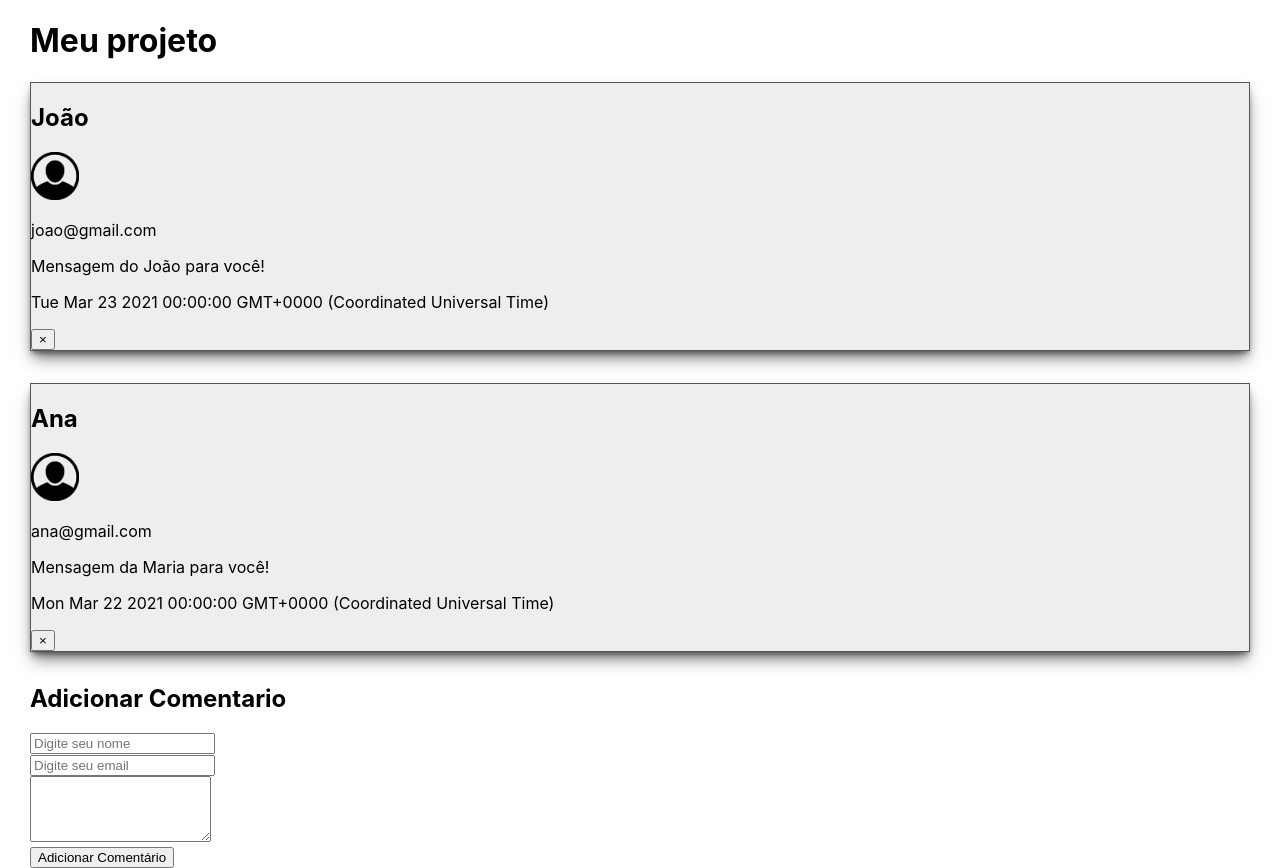
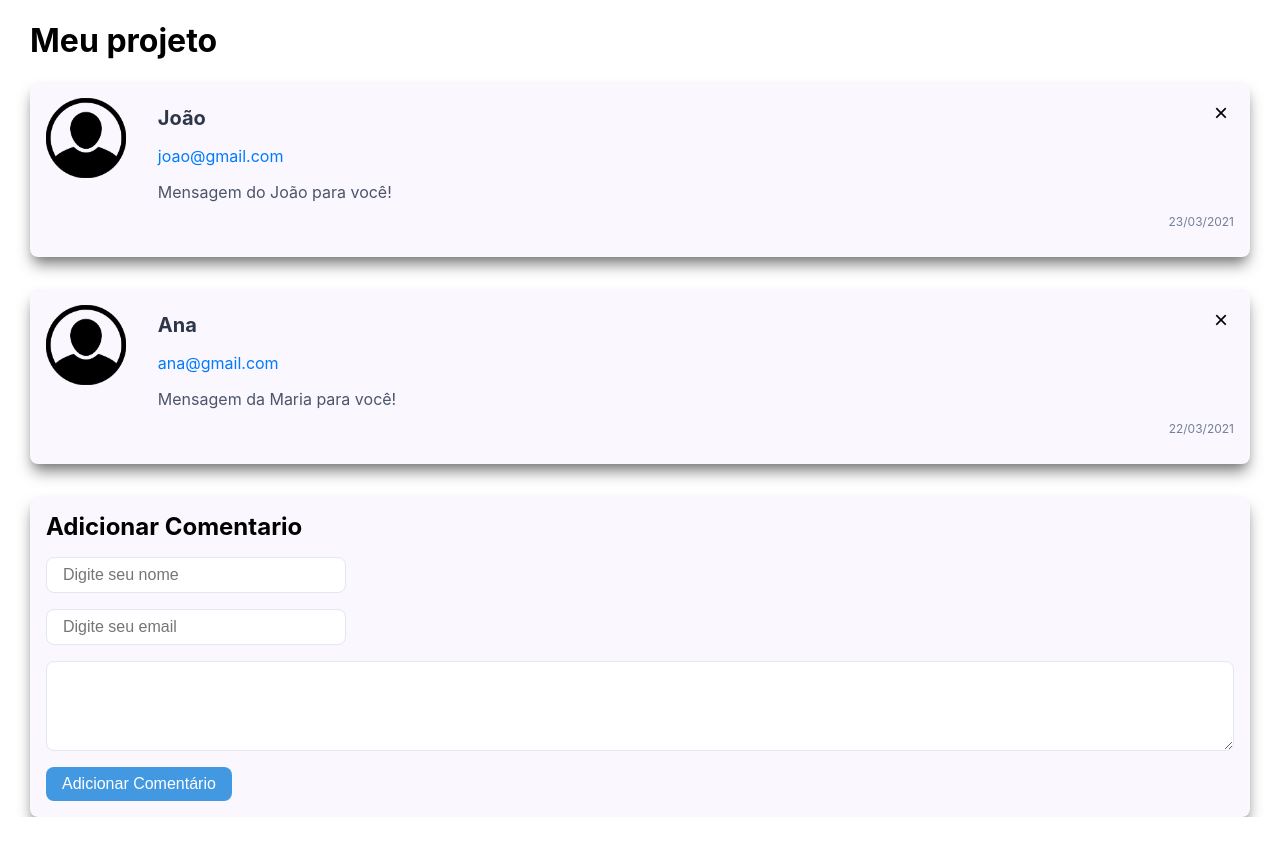
Before and after one commit to ghedin-ambevtech/react-01, a React (Create React App) app: page / in a window 1280 px wide. After the commit the page ends 817 px from the top, so only its background shows below. Built offline with nearby package versions, Linux system fonts and the light colour scheme.

Commit message:
finalizacao de css e instalacao de pacotes de tratamento de data

```diff
--- a/package.json
+++ b/package.json
@@ -6,6 +6,7 @@
     "@testing-library/jest-dom": "^5.11.9",
     "@testing-library/react": "^11.2.5",
     "@testing-library/user-event": "^12.7.3",
+    "date-fns": "^2.17.0",
     "react": "^17.0.1",
     "react-dom": "^17.0.1",
     "react-scripts": "4.0.3",
--- a/src/App.css
+++ b/src/App.css
@@ -9,3 +9,48 @@
 .App {
   padding: 0 30px;
 }
+
+.Novo-Comentario {
+  border-radius: 0.5rem;
+  box-shadow: 0 10px 15px -3px rgba(0, 0, 0, 0.5),
+    0 4px 6px -2px rgba(0, 0, 0, 0.1);
+  padding: 1rem;
+  background-color: rgba(100, 0, 255, 0.03);
+}
+
+.Novo-Comentario h2 {
+  margin: 0;
+}
+
+.Novo-Comentario input,
+.Novo-Comentario textarea {
+  color: #4a5568;
+  background-color: #ffff;
+  border: 1px solid #e2e8f0;
+  font-size: 1rem;
+  padding: 0.5rem 1rem;
+  margin: 1rem 0;
+  display: block;
+  border-radius: 0.5rem;
+}
+
+.Novo-Comentario input {
+  width: 300px;
+}
+
+.Novo-Comentario textarea {
+  width: 100%;
+}
+
+.Novo-Comentario button {
+  background-color: #4299e1;
+  color: #ffff;
+  font-size: 1rem;
+  padding: 0.5rem 1rem;
+  border-radius: 0.5rem;
+  border: none;
+}
+
+.Novo-Comentario button:hover {
+  background-color: #2b6cb0;
+}
--- a/src/App.js
+++ b/src/App.js
@@ -1,19 +1,20 @@
 import { Component  } from 'react';
 import './App.css';
 import Comentario from './components/Comentario'
+import {format} from 'date-fns';
 
 class App extends Component {
   state = {
     comentarios: [{
       nome: "João",
       email: "joao@gmail.com",
-      data: new Date(2021, 2, 23),
+      data: format(new Date(2021, 2, 23), 'dd/MM/yyyy'),
       mensagem: "Mensagem do João para você!"
     },
     {
       nome: "Ana",
       email: "ana@gmail.com",
-      data: new Date(2021, 2, 22),
+      data: format(new Date(2021, 2, 22), 'dd/MM/yyyy'),
       mensagem: "Mensagem da Maria para você!"
     }
   ],
@@ -26,10 +27,10 @@ class App extends Component {
 
   adicionarComentario = (evento) => {
     evento.preventDefault();
-    const novoComentario = {...this.state.novoComentario, data: new Date()}
+    const novoComentario = {...this.state.novoComentario, data: format(new Date(), 'dd/MM/yyyy')}
     // utilização do spread
     this.setState({comentarios: [...this.state.comentarios, novoComentario],
-                  novoComentario: {nome: "", email: "", comentario: ""}
+                  novoComentario: {nome: "", email: "", mensagem: ""}
     })
   }
 
@@ -58,7 +59,7 @@ class App extends Component {
         >{comentario.mensagem}
         </Comentario>
       ))}
-      <form method="post" onSubmit = {this.adicionarComentario}>
+      <form method="post" onSubmit = {this.adicionarComentario} className="Novo-Comentario">
         <h2>Adicionar Comentario</h2>
         <div>
           <input
@@ -66,6 +67,7 @@ class App extends Component {
           name= "nome"
           value = {this.state.novoComentario.nome}
           onChange = {this.digitarCampo}
+          required
           placeholder = "Digite seu nome"/>
         </div>
         <div>
@@ -74,6 +76,7 @@ class App extends Component {
           name= "email"
           value = {this.state.novoComentario.email}
           onChange = {this.digitarCampo}
+          required
           placeholder = "Digite seu email"/>
         </div>
         <div>
@@ -81,6 +84,7 @@ class App extends Component {
           name = "mensagem"
           value = {this.state.novoComentario.mensagem}
           onChange = {this.digitarCampo}
+          required
           rows = "4"/>
         </div>
         <button type="submit">Adicionar Comentário</button>
--- a/src/components/Comentario.css
+++ b/src/components/Comentario.css
@@ -1,12 +1,50 @@
 .Comentario {
-  background-color: #eee;
+  background-color: rgba(100, 0, 255, 0.03);
   margin-bottom: 2rem;
-  border: 1px solid #555;
+  border-radius: 0.5rem;
   box-shadow: 0 10px 15px -3px rgba(0, 0, 0, 0.5),
-    0 4px 6px -2px rgba(0, 0, 0, 0.5);
+    0 4px 6px -2px rgba(0, 0, 0, 0.1);
+  padding: 1rem;
+  display: flex;
 }
 
 .Comentario .avatar {
-  width: 48px;
-  height: 48px;
+  max-width: 80px;
+  max-height: 80px;
 }
+
+.Comentario .conteudo {
+  margin-left: 2rem;
+  width: 100%;
+  position: relative;
+}
+
+.Comentario .conteudo .nome {
+  font-size: 1.25rem;
+  margin: 0.5rem 0 0.25rem 0;
+  color: #2d3748;
+}
+
+.Comentario .conteudo .email {
+  color: #007bff;
+}
+
+.Comentario .conteudo .mensagem {
+  margin: 0.5rem 0;
+  color: #4a5568;
+}
+
+.Comentario .conteudo .data {
+  text-align: right;
+  color: #718096;
+  font-size: 0.75rem;
+}
+
+.Comentario .conteudo button {
+  position: absolute;
+  top: 0;
+  right: 0;
+  border: none;
+  background: none;
+  font-size: 1.5rem;
+}
--- a/src/components/Comentario.js
+++ b/src/components/Comentario.js
@@ -7,14 +7,14 @@ import imagemUsuario from './user.png'
 const Comentario = (props) => {
     return (
     <div className = "Comentario" >
-        <h2 className = "nome">{props.nome}</h2>
         <img src={imagemUsuario} alt={props.nome} className="avatar"/>
-        <div>
+        <div className="conteudo">
+            <h2 className = "nome">{props.nome}</h2>
             <p className = "email">{props.email}</p>
             <p className = "mensagem">{props.children}</p>
             <p className = "data">{props.data.toString()}</p>
+            <button onClick={props.onRemove}>&times;</button>
         </div>
-        <button onClick={props.onRemove}>&times;</button>
     </div>
     );
 };
```
Also changed, not shown: 1 other file (tests, documents, lock files or other folders).
